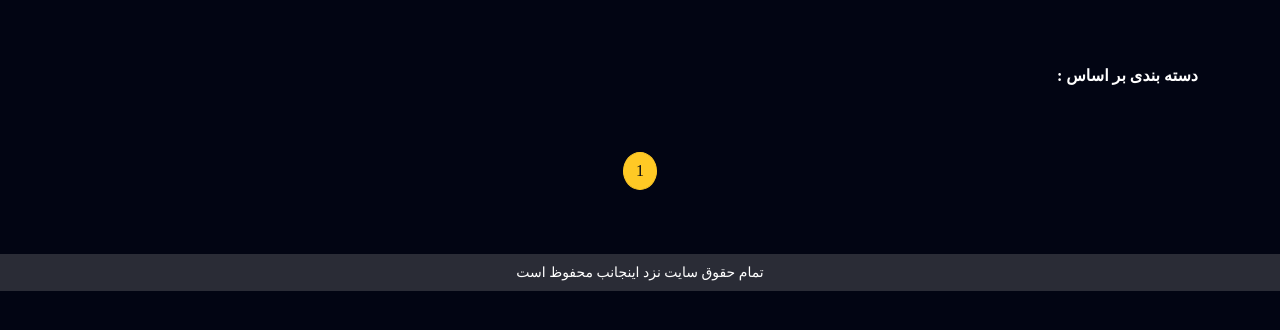
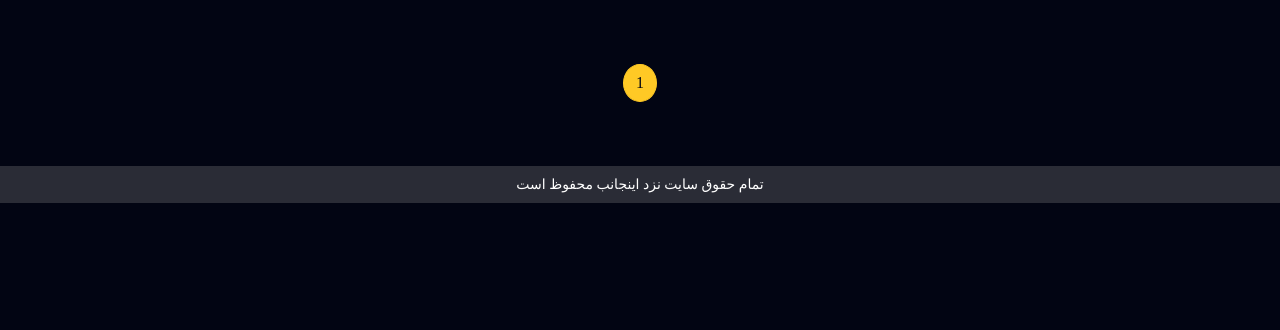
Before and after one commit to imanbayati/personal, a Django app: page /work/ in a window 1280 px wide. Shown: the part 80-410 px from the top of the page. Run offline with Django 3.2, Linux system fonts and the light colour scheme; data that the repository does not hold is empty; some libraries are stand-ins or nearby versions.

Commit message:
comments

```diff
--- a/templates/work/home.html
+++ b/templates/work/home.html
@@ -3,24 +3,6 @@
 {% block content %}
   <!-- Start Main -->
   <main>
-    <!-- Start Check Box -->
-    <div class="container">
-      <div class="row">
-        <div class="col-12">
-          <div class="d-flex category">
-            <p class="text-white category-title"><strong>دسته بندی بر اساس :</strong></p>
-            {% for category in categories %}
-            <a class="category-button me-2" href="{% url 'work:category' cat_name=category.name %}" type="submit">
-              <p class="text-white" name="{{category.name}}">{{category.name}}</p>
-            </a>
-            {% endfor %}
-          </div>
-        </div>
-      </div>
-    </div>
-    <br /><br />
-    <!-- End Check Box -->
-
     <!-- Start Posts -->
     <div class="container">
       <div class="row">
--- a/templates/work/single.html
+++ b/templates/work/single.html
@@ -16,7 +16,7 @@
 							</div>
 						</div>
 						<div class="btn-contact d-flex mb-5 mb-lg-0 justify-content-center justify-content-lg-start">
-							<a href="#" class="btn btn-success text-white">
+							<a target="_blank" href="{{post.url}}" class="btn btn-success text-white">
 								<i class="fa fa-eye"></i>
 								<p class="mb-0 ms-2 d-inline-block">مشاهده آنلاین</p>
 							</a>
--- a/website/views.py
+++ b/website/views.py
@@ -6,9 +6,9 @@ from work.models import *
 # Create your views here.
 def home_page(request,pid=None):
     if pid != None:
-        posts = Post.objects.filter(status=1,post_id=pid)[:6]
+        posts = Post.objects.filter(status=1,post_id=pid)[:4]
     else:
-        posts = Post.objects.filter(status=1)[:6]
+        posts = Post.objects.filter(status=1)[:4]
 
     context = {'posts':posts}
     return render(request, 'website/home.html',context)
```
